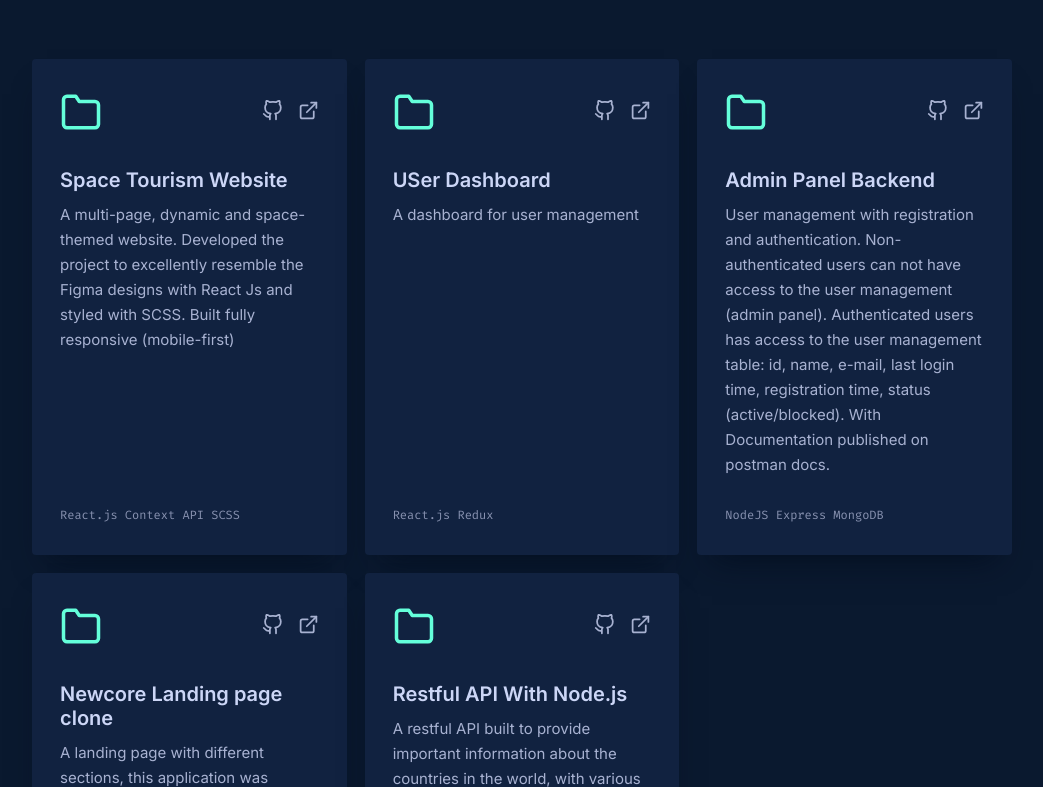
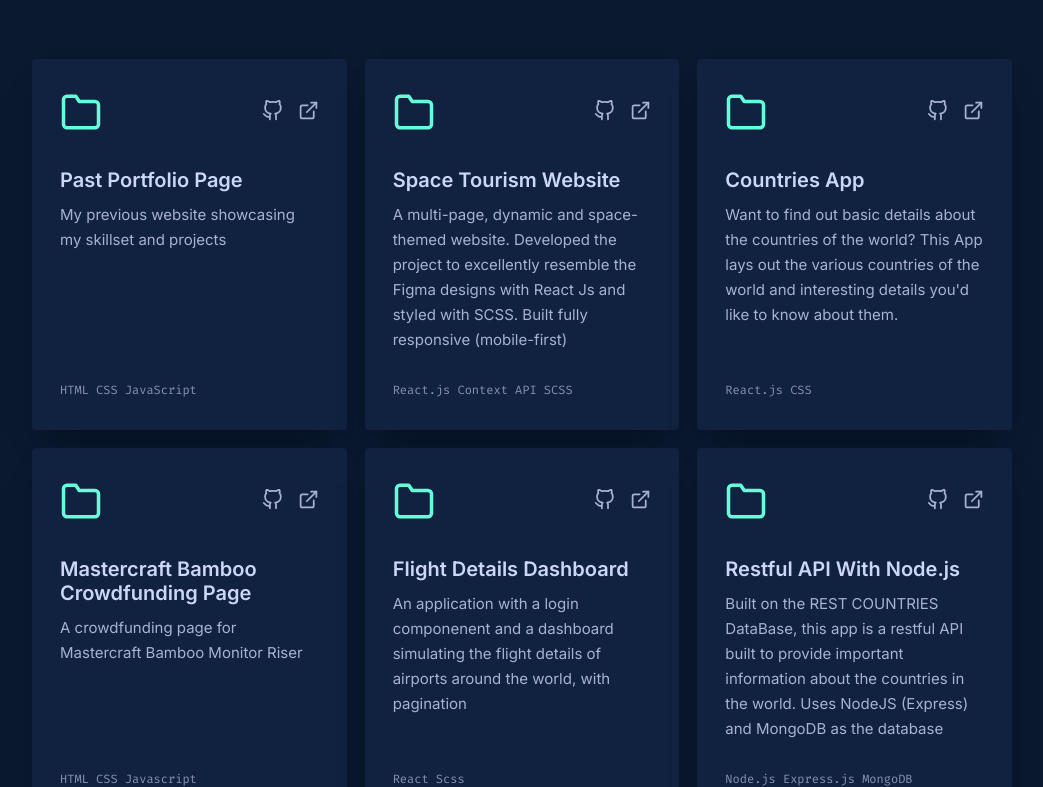
Before and after one commit to reedwane/web, a React (Create React App) app: page / in a window 1280 px wide. Shown: the part 4513-5300 px from the top of the page, without its empty margins (118-1161 px from the left). Built offline with nearby package versions, Linux system fonts and the light colour scheme.

Commit message:
populated projects

```diff
--- a/src/containers/WorkedOn/index.js
+++ b/src/containers/WorkedOn/index.js
@@ -28,7 +28,7 @@ const WorkedOn = ({ aos }) => {
         <div className="other-project">
           {Projects.map(
             (project) =>
-              project.id > 5 && (
+              project.id > 4 && (
                 <OtherProject project={project} key={project.id} />
               )
           )}
--- a/src/provider/projects/index.js
+++ b/src/provider/projects/index.js
@@ -50,18 +50,17 @@ const Projects = [
     featured: false,
   },
   {
-    id: 5,
-    title: "Countries App",
-    details:
-      "Want to find out basic details about the countries of the world? This App lays out the various countries of the world and interesting details you'd like to know about them.",
-    tools: "React.js CSS",
-    repo: "https://mern-countries-reed.netlify.app/",
-    url: "https://github.com/reedwane/mern-countries-app",
+    id: 9,
+    title: "Past Portfolio Page",
+    details: "My previous website showcasing my skillset and projects",
+    tools: "HTML CSS JavaScript",
+    repo: "https://github.com/reedwane/reed-portfolio",
+    url: "https://reed-projects-portfolio.netlify.app/",
     img: null,
     featured: false,
   },
   {
-    id: 6,
+    id: 5,
     title: "Space Tourism Website",
     details:
       "A multi-page, dynamic and space-themed website. Developed the project to excellently resemble the Figma designs with React Js and styled with SCSS. Built fully responsive (mobile-first)",
@@ -72,45 +71,47 @@ const Projects = [
     featured: false,
   },
   {
+    id: 6,
+    title: "Countries App",
+    details:
+      "Want to find out basic details about the countries of the world? This App lays out the various countries of the world and interesting details you'd like to know about them.",
+    tools: "React.js CSS",
+    repo: "https://mern-countries-reed.netlify.app/",
+    url: "https://github.com/reedwane/mern-countries-app",
+    img: null,
+    featured: false,
+  },
+
+  {
     id: 7,
-    title: "USer Dashboard",
-    details: "A dashboard for user management",
-    tools: "React.js Redux",
-    repo: "https://github.com/LaxAce/proexe-assessment",
-    url: "https://usersassess.netlify.app/",
+    title: "Mastercraft Bamboo Crowdfunding Page",
+    details: "A crowdfunding page for Mastercraft Bamboo Monitor Riser",
+    tools: "HTML CSS Javascript",
+    repo: "https://github.com/reedwane/frontendmentorpages/tree/main/crowdfunding-page",
+    url: "https://reed-crowdfunding.netlify.app/",
     img: null,
     featured: false,
   },
   {
     id: 8,
-    title: "Admin Panel Backend",
+    title: "Flight Details Dashboard",
     details:
-      "User management with registration and authentication. Non-authenticated users can not have access to the user management (admin panel). Authenticated users has access to the user management table: id, name, e-mail, last login time, registration time, status (active/blocked). With Documentation published on postman docs.",
-    tools: "NodeJS Express MongoDB",
-    repo: "https://github.com/LaxAce/admin-panel-backend",
-    url: "https://documenter.getpostman.com/view/18521051/Uyr5nyqH",
+      "An application with a login componenent and a dashboard simulating the flight details of airports around the world, with pagination",
+    tools: "React Scss",
+    repo: "https://github.com/reedwane/reed-opensky",
+    url: "https://reed-opensky.netlify.app/",
     img: null,
     featured: false,
   },
-  {
-    id: 9,
-    title: "Newcore Landing page clone",
-    details:
-      "A  landing page with different sections, this application was designed in raw Javascript (no libraries), HTML, and CSS. It manipulates DOM elements and relies on event handling",
-    tools: "HTML CSS",
-    repo: "https://github.com/LaxAce/Newcore",
-    url: "https://newcore.netlify.app/",
-    img: null,
-    featured: false,
-  },
+
   {
     id: 10,
     title: "Restful API With Node.js",
     details:
-      "A restful API built to provide important information about the countries in the world, with various endpoints. Uses NodeJS (Express) and MongoDB as the database",
+      "Built on the REST COUNTRIES DataBase, this app is a restful API built to provide important information about the countries in the world. Uses NodeJS (Express) and MongoDB as the database",
     tools: "Node.js Express.js MongoDB",
-    repo: "https://github.com/LaxAce/API-for-country-details",
-    url: "https://api-country-details.herokuapp.com/countries",
+    repo: "https://github.com/reedwane/countries-api",
+    url: "https://reed-countries-api.herokuapp.com/",
     img: null,
     featured: false,
   },
```
